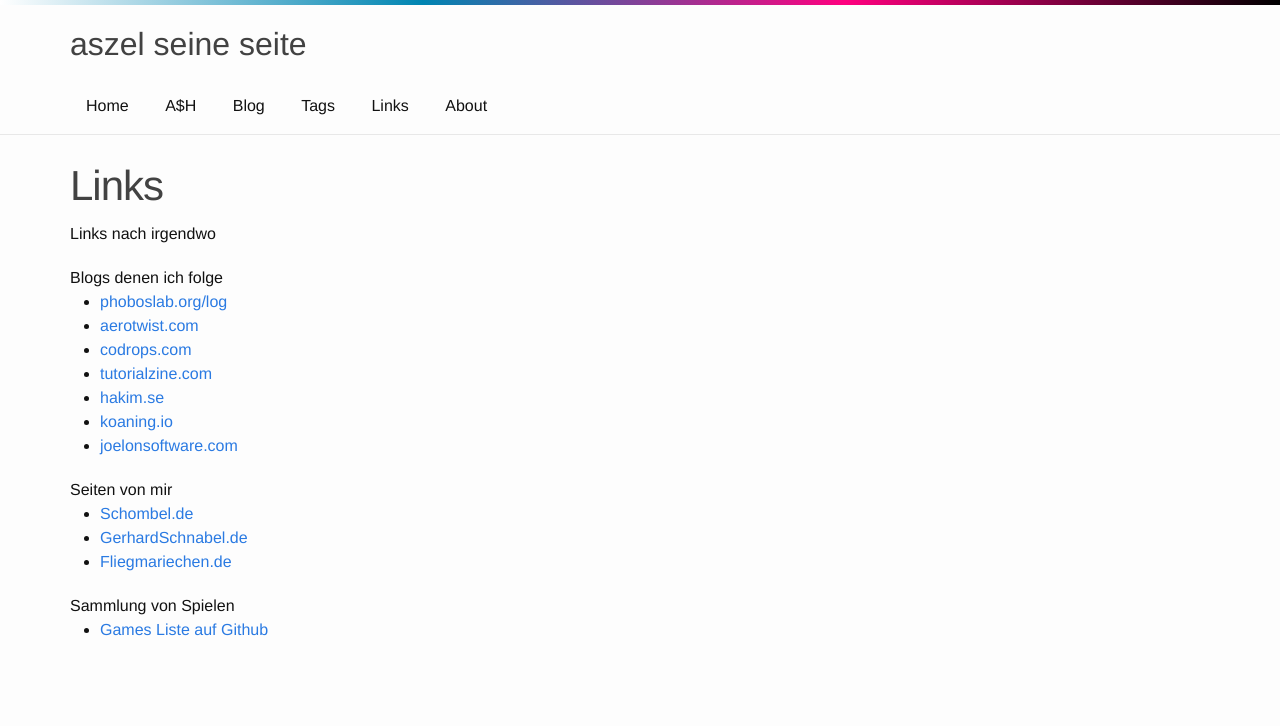
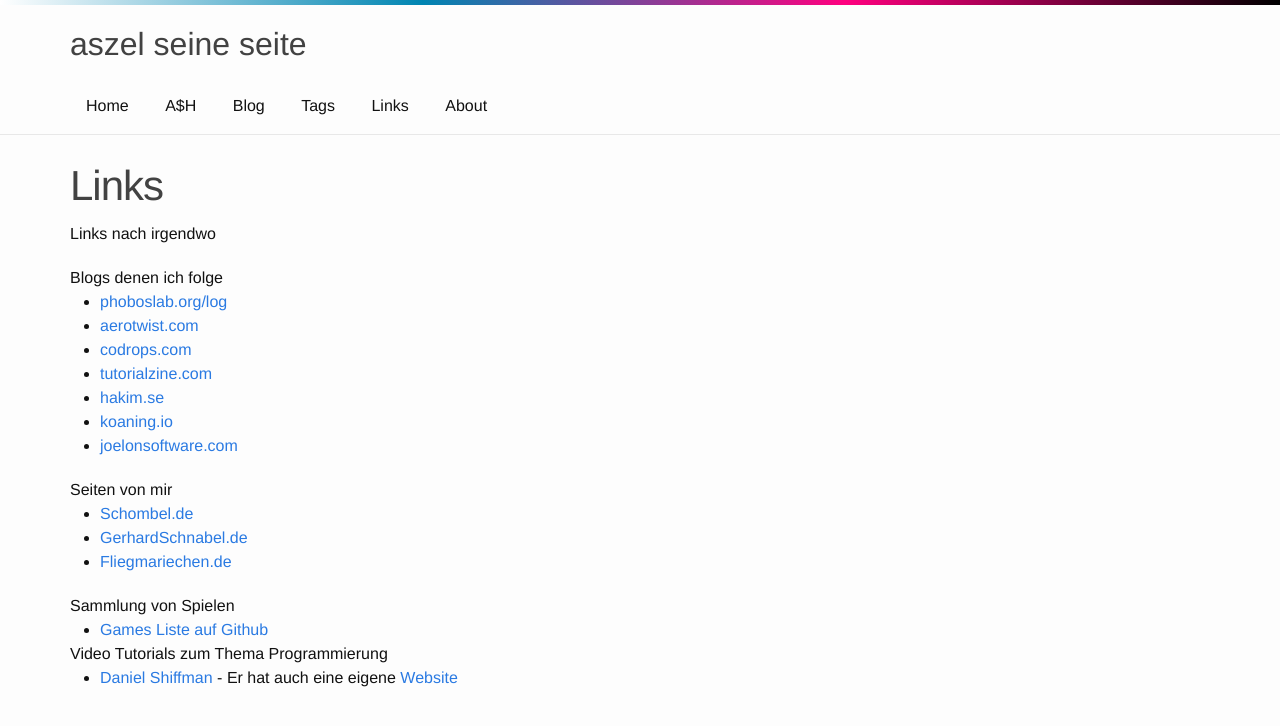
Before and after one commit to aszel/aszel.github.io, a Jekyll site: the page built from links/index.md, in a window 1280 px wide. Shown: the top 726 px of the page. Built offline with Jekyll 4.4.1, drawn with Linux system fonts in a browser that asks for light colours.

Commit message:
Update index.md

```diff
--- a/links/index.md
+++ b/links/index.md
@@ -36,4 +36,11 @@ Sammlung von Spielen
 <ul>
 <li><a href="https://github.com/leereilly/games" target="_blank">Games Liste auf Github</a></li>
 </ul>
+
+<div class="links-list">
+Video Tutorials zum Thema Programmierung
+<ul>
+<li><a href="https://www.youtube.com/user/shiffman/" target="_blank">Daniel Shiffman</a> - Er hat auch eine eigene <a href="http://www.shiffman.net" target="_blank">Website</a></li>
+</ul>
+
 </div>
```
